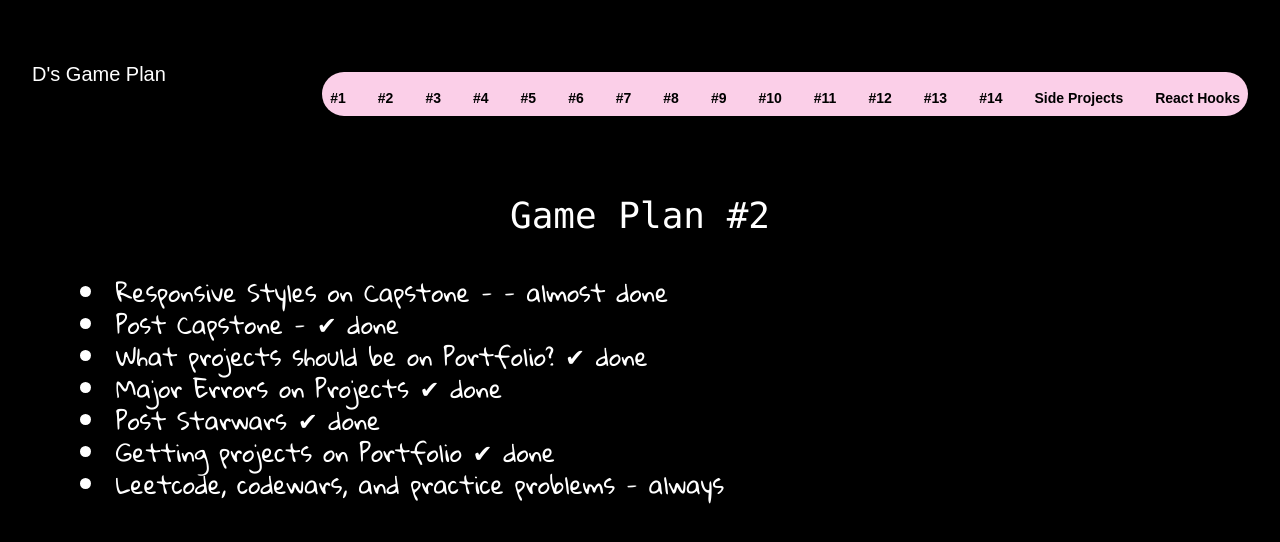
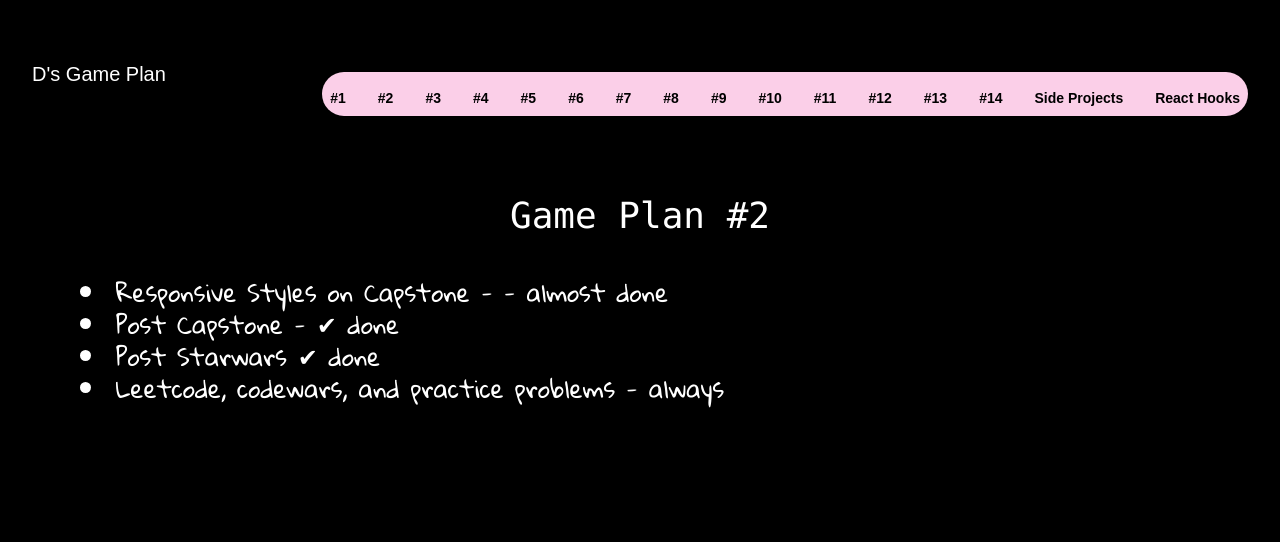
Before and after one commit to Davonne007-TX/game-plan, a React (Vite) app: page /gamePlan2 in a window 1280 px wide. Shown: the top 542 px of the page. Built offline with nearby package versions, Linux system fonts and the light colour scheme; a web font is replaced by a local one.

Commit message:
update game plan 2

```diff
--- a/src/components/GamePlan2.jsx
+++ b/src/components/GamePlan2.jsx
@@ -21,10 +21,7 @@ export default function GamePlan2() {
         <section className="flex flex-col ml-20 mt-10 text-2xl font-gloria">
           <li>Responsive Styles on Capstone - - almost done</li>
           <li>Post Capstone - ✔ done</li>
-          <li>What projects should be on Portfolio? ✔ done </li>
-          <li>Major Errors on Projects ✔ done</li>
           <li>Post Starwars ✔ done</li>
-          <li>Getting projects on Portfolio ✔ done</li>
           <li>Leetcode, codewars, and practice problems - always</li>
           <br />
         </section>
```
